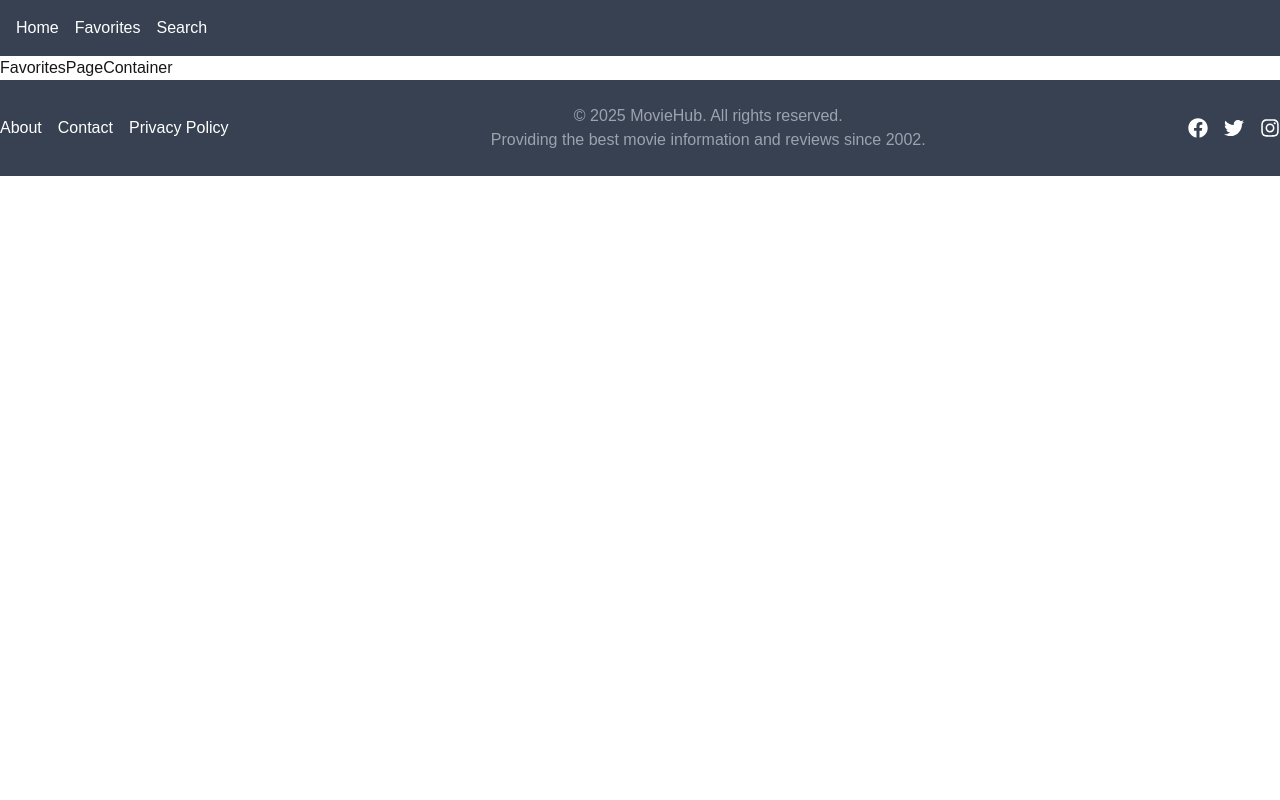
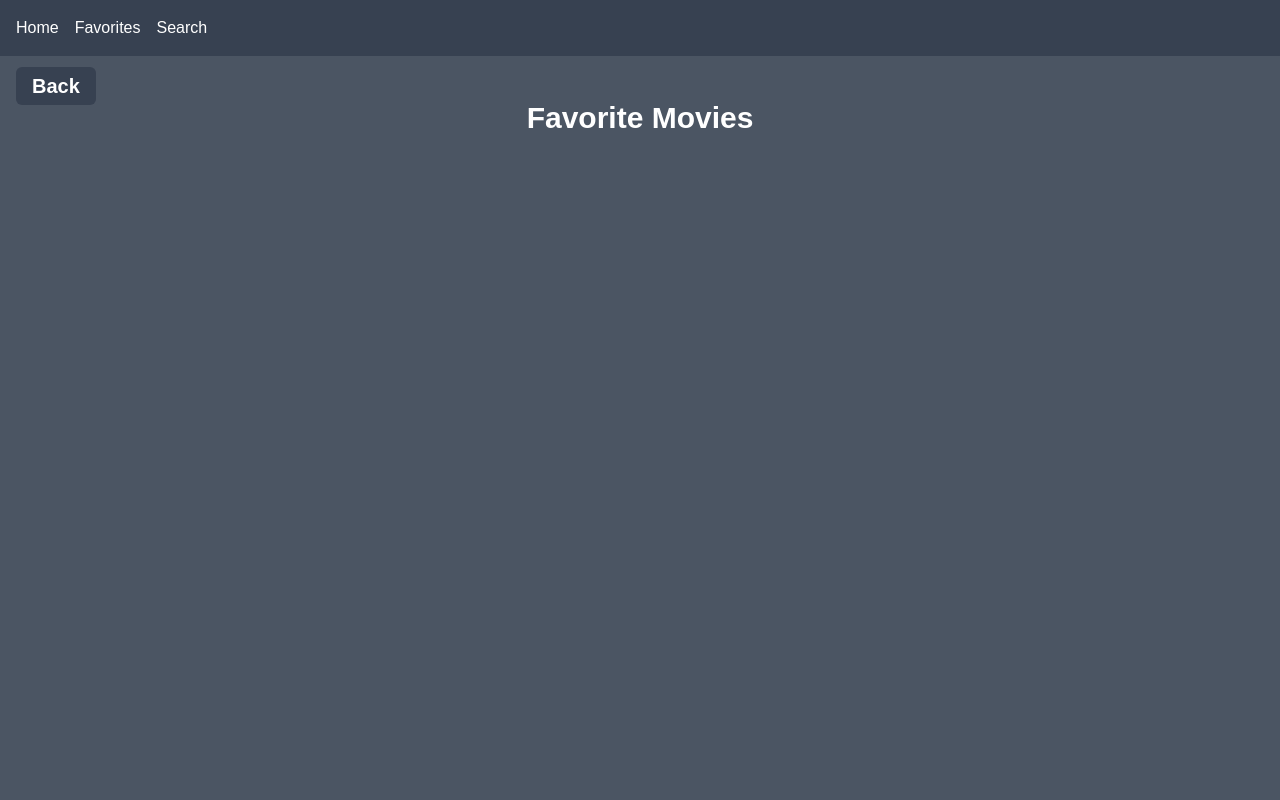
Before and after one commit to ibotchori/movies, a Next.js app: page /favorites in a window 1280 px wide. Shown: the top 800 px of the page. Built offline with nearby package versions, Linux system fonts and the light colour scheme.

Commit message:
feat: implement PageTitle component and integrate it into various pages for improved title display

```diff
--- a/components/UI/Buttons/LinkButton.jsx
+++ b/components/UI/Buttons/LinkButton.jsx
@@ -3,8 +3,7 @@ import React from "react"
 
 const LinkButton = ({ text, path }) => {
   return (
-    <div className="p-4  font-bold text-xl text-white">
-      <div className="mt-6">
+    <div className="pt-4 pl-4  font-bold text-xl text-white">
       <Link
         className="bg-gray-700 px-4 py-2 rounded-md hover:bg-gray-800"
         href={path}
@@ -12,7 +11,6 @@ const LinkButton = ({ text, path }) => {
         {text}
       </Link>
     </div>
-    </div>
   )
 }
 
--- /dev/null
+++ b/components/UI/PageTitle/PageTitle.jsx
@@ -0,0 +1,13 @@
+import React from "react"
+
+const PageTitle = ({ text, className }) => {
+  return (
+    <p
+      className={`${className} w-full text-center pb-5  text-white font-bold text-3xl`}
+    >
+      {text}
+    </p>
+  )
+}
+
+export default PageTitle
--- /dev/null
+++ b/components/UI/PageTitle/index.js
@@ -0,0 +1 @@
+export { default as PageTitle } from "./PageTitle"
--- a/components/UI/index.js
+++ b/components/UI/index.js
@@ -3,3 +3,4 @@ export * from "./Pagination"
 export * from "./Loading"
 export * from "./Buttons"
 export * from "./Input"
+export * from "./PageTitle"
--- a/components/pages/Favorites/FavoritesPageContainer.jsx
+++ b/components/pages/Favorites/FavoritesPageContainer.jsx
@@ -1,7 +1,39 @@
-import React from "react"
+"use client"
+import { LinkButton, MovieCard, PageTitle, Pagination } from "@/components"
+import FavoriteContext from "@/context/favorite"
+import React, { useContext, useState } from "react"
 
 const FavoritesPageContainer = () => {
-  return <div>FavoritesPageContainer</div>
+  const { favorites } = useContext(FavoriteContext)
+  const [currentPage, setCurrentPage] = useState(0)
+  const itemsPerPage = 8
+
+  const offset = currentPage * itemsPerPage
+  const currentItems = favorites?.slice(offset, offset + itemsPerPage)
+  const pageCount = Math.ceil(favorites?.length / itemsPerPage)
+  const handlePageClick = ({ selected }) => {
+    setCurrentPage(selected)
+  }
+
+  return (
+    <div className="min-h-screen flex flex-col bg-gray-600">
+      <LinkButton text="Back" path="/" />
+
+      <main className="flex-grow container mx-auto pb-4">
+        <PageTitle text={"Favorite Movies"} />
+
+        <div className="grid grid-cols-1 sm:grid-cols-2 md:grid-cols-3 lg:grid-cols-4 gap-4">
+          {currentItems?.map((movie) => (
+            <MovieCard key={movie.id} movie={movie} />
+          ))}
+        </div>
+
+        {pageCount > 1 && (
+          <Pagination pageCount={pageCount} handlePageClick={handlePageClick} />
+        )}
+      </main>
+    </div>
+  )
 }
 
 export default FavoritesPageContainer
--- a/components/pages/Home/HomePageContainer.jsx
+++ b/components/pages/Home/HomePageContainer.jsx
@@ -1,6 +1,6 @@
 "use client"
 import React, { useState, useEffect } from "react"
-import { MovieCard, Pagination, Loading } from "@/components"
+import { MovieCard, Pagination, Loading, PageTitle } from "@/components"
 
 const HomePageContainer = () => {
   const [movies, setMovies] = useState(null)
@@ -9,7 +9,7 @@ const HomePageContainer = () => {
 
   useEffect(() => {
     const fetchMovies = async () => {
-      const url = `https://api.themoviedb.org/3/movie/now_playing?language=en-US&page=${currentPage}`
+      const url = `https://api.themoviedb.org/3/movie/top_rated?language=en-US&page=${currentPage}`
       const options = {
         method: "GET",
         headers: {
@@ -43,11 +43,14 @@ const HomePageContainer = () => {
   return (
     <div className="min-h-screen flex flex-col bg-gray-600">
       <main className="flex-grow container mx-auto p-4">
+        <PageTitle text={"Top Rated Movies"} className={"pt-7"} />
+
         <div className="grid grid-cols-1 sm:grid-cols-2 md:grid-cols-3 lg:grid-cols-4 gap-4">
           {movies?.map((movie) => (
             <MovieCard key={movie.id} movie={movie} />
           ))}
         </div>
+
         <Pagination pageCount={totalPages} handlePageClick={handlePageClick} />
       </main>
     </div>
--- a/components/pages/MovieDetails/MovieDetailsContainer.jsx
+++ b/components/pages/MovieDetails/MovieDetailsContainer.jsx
@@ -1,5 +1,5 @@
 "use client"
-import { LinkButton, Loading } from "@/components"
+import { LinkButton, Loading, PageTitle } from "@/components"
 import FavoriteContext from "@/context/favorite"
 import Image from "next/image"
 import { useParams } from "next/navigation"
@@ -47,7 +47,9 @@ const MovieDetailsContainer = () => {
     <div className="min-h-screen bg-gray-600 ">
       <LinkButton text="Back" path="/" />
 
-      <main className="container mx-auto p-6 text-white ">
+      <main className="container mx-auto pb-4 text-white ">
+        <PageTitle text={movie.title} />
+
         <div className="relative w-full h-96 sm:block hidden ">
           <Image
             src={`https://image.tmdb.org/t/p/original${movie.backdrop_path}`}
@@ -65,10 +67,11 @@ const MovieDetailsContainer = () => {
             height={450}
             className="rounded-lg shadow-lg"
           />
-
           <div>
             <div className="flex  w-full  justify-between">
-              <h1 className="text-3xl font-bold">{movie.title}</h1>
+              <p className="text-gray-400 text-lg mt-2 italic">
+                {movie.tagline}
+              </p>
               <div onClick={addToFavorites.bind(null, movie)}>
                 {isMovieInFavorite ? (
                   <FaHeart className="cursor-pointer" size={30} />
@@ -77,8 +80,6 @@ const MovieDetailsContainer = () => {
                 )}
               </div>
             </div>
-
-            <p className="text-gray-400 text-lg mt-2 italic">{movie.tagline}</p>
             <p className="mt-4">{movie.overview}</p>
             <p className="mt-4">
               <strong>Release Date:</strong> {movie.release_date}
--- a/components/pages/Search/SearchPageContainer.jsx
+++ b/components/pages/Search/SearchPageContainer.jsx
@@ -1,8 +1,14 @@
 "use client"
 import React, { useState, useEffect } from "react"
-import { MovieCard, Pagination, Loading, Input } from "@/components"
+import {
+  MovieCard,
+  Pagination,
+  Loading,
+  Input,
+  LinkButton,
+  PageTitle,
+} from "@/components"
 import { useDebounce } from "@/hooks"
-import { LinkButton } from "@/components/UI"
 
 const SearchPageContainer = () => {
   const [movies, setMovies] = useState(null)
@@ -51,21 +57,20 @@ const SearchPageContainer = () => {
   return (
     <div className="min-h-screen flex flex-col bg-gray-600 ">
       <LinkButton text="Back" path="/" />
-      <main className="flex-grow container mx-auto p-4">
-        {/* Search input */}
+
+      <main className="flex-grow container mx-auto ">
+        <PageTitle text={"Search"} />
+
         <Input value={searchTerm} onChange={setSearchTerm} />
 
-        {/* Loading spinner */}
         {loading && <Loading />}
 
-        {/* Movie Grid */}
         <div className="grid grid-cols-1 sm:grid-cols-2 md:grid-cols-3 lg:grid-cols-4 gap-4">
           {movies?.map((movie) => (
             <MovieCard key={movie.id} movie={movie} />
           ))}
         </div>
 
-        {/* Pagination */}
         {totalPages > 1 && (
           <Pagination
             pageCount={totalPages}
```
Lines whose indentation alone changed are shown as unchanged.
